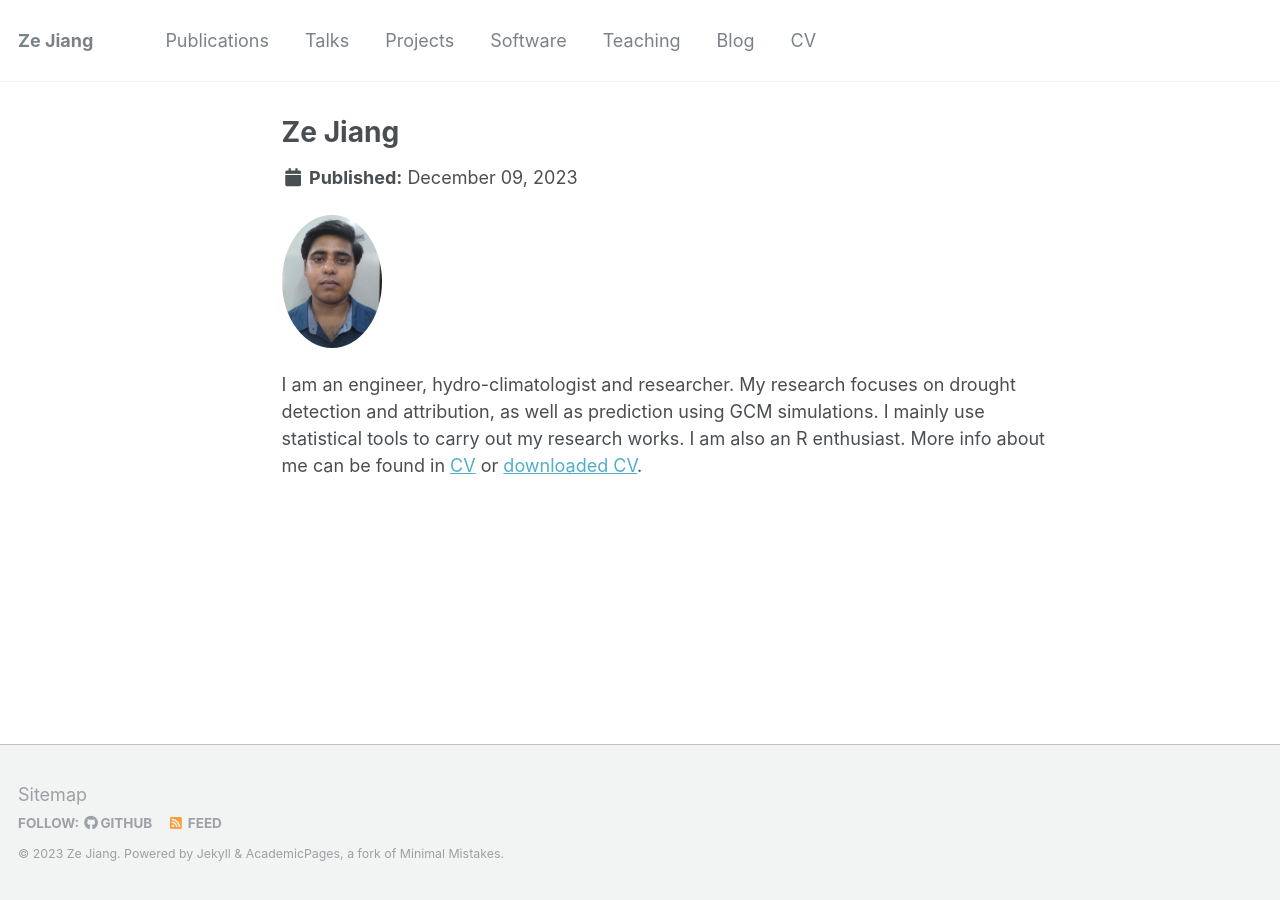
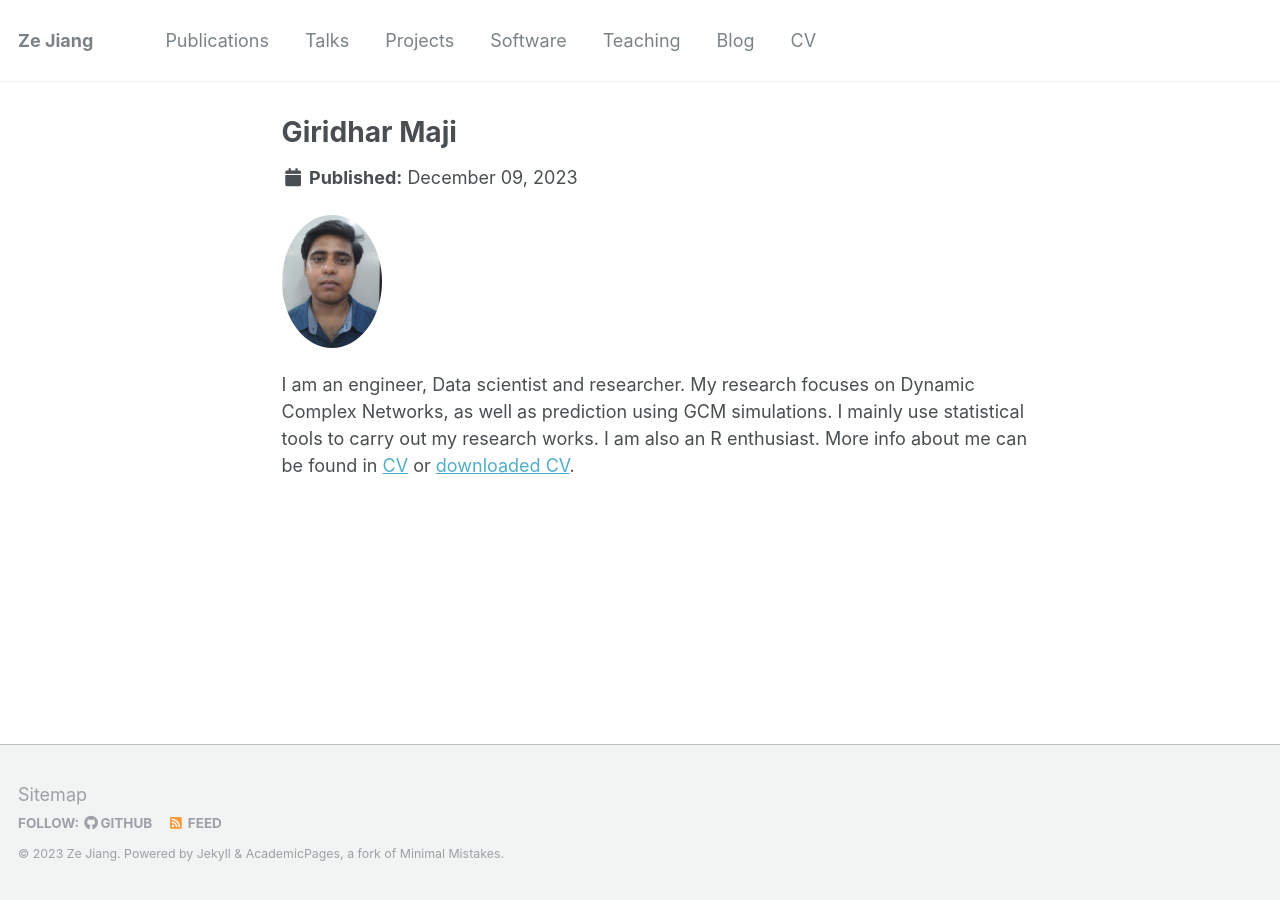
Before and after one commit to gmaji/gmaji.github.io, a Jekyll site: the page built from _people/ze.jiang.md, in a window 1280 px wide. Built offline with Jekyll 4.4.1, drawn with Linux system fonts in a browser that asks for light colours.

Commit message:
Update ze.jiang.md

```diff
--- a/_people/ze.jiang.md
+++ b/_people/ze.jiang.md
@@ -1,6 +1,6 @@
 ---
-title: "Ze Jiang"
-excerpt: "Expertise in Hydro-climatology <br/><img src='/images/profile.jpg' style='height: 10%; width: 10%; object-fit: contain' alt='Avatar' class='avatar'/>"
+title: "Giridhar Maji"
+excerpt: "Expertise in Data Science/Data Mining <br/><img src='/images/profile.jpg' style='height: 10%; width: 10%; object-fit: contain' alt='Avatar' class='avatar'/>"
 author_profile: false
 share: false
 collection: people
@@ -8,5 +8,5 @@ collection: people
 
 <img src="/images/profile.jpg" alt="Avatar" class="avatar"/>
 
-I am an engineer, hydro-climatologist and researcher. My research focuses on drought detection and attribution, as well as prediction using GCM simulations. I mainly use statistical tools to carry out my research works. I am also an R enthusiast.
-More info about me can be found in [CV](https://zejiang-unsw.github.io/cv/) or [downloaded CV](http://zejiang-unsw.github.io/files/CV_Ze JIANG_UNSW_Eng.pdf).
+I am an engineer, Data scientist and researcher. My research focuses on Dynamic Complex Networks, as well as prediction using GCM simulations. I mainly use statistical tools to carry out my research works. I am also an R enthusiast.
+More info about me can be found in [CV](https://gmaji.github.io/cv/) or [downloaded CV](http://gmaji.github.io/files/Giridhar_Resume_Nov2023.pdf).
```
